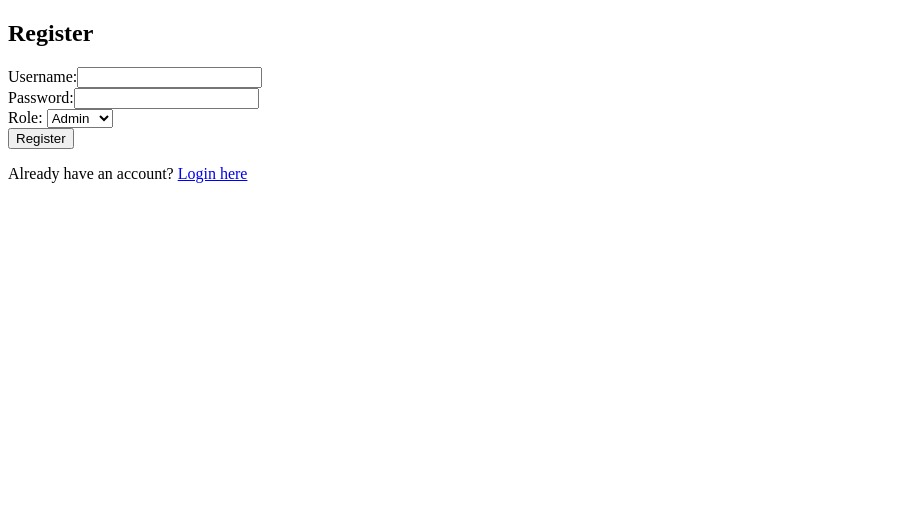
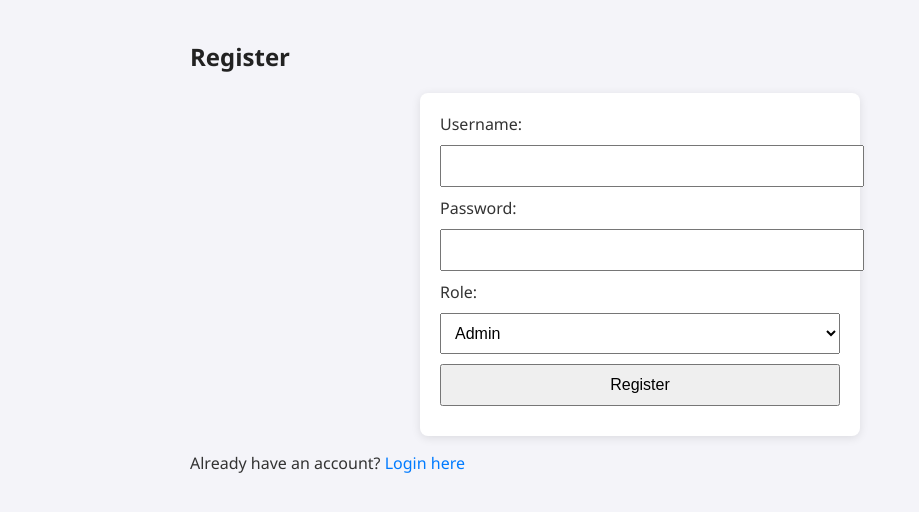
Before and after one commit to michaelcamelio/SecAccControl_CIS5370FinalProject, a Flask app: page /register in a window 1280 px wide. Shown: the top 512 px of the page, without its empty margins (0-919 px from the left). Run offline with Flask 3, Linux system fonts and the light colour scheme.

Commit message:
css style applied & overall comments added

```diff
--- a/app/data.py
+++ b/app/data.py
@@ -1,10 +1,24 @@
 # Simulated sensor data
 
 sensor_data = [
+    {'timestamp': '2025-04-01 08:00', 'temperature': 22.4, 'air_quality': 35},
+    {'timestamp': '2025-04-01 09:00', 'temperature': 23.1, 'air_quality': 38},
     {'timestamp': '2025-04-01 10:00', 'temperature': 24.5, 'air_quality': 42},
     {'timestamp': '2025-04-01 11:00', 'temperature': 25.1, 'air_quality': 45},
     {'timestamp': '2025-04-01 12:00', 'temperature': 25.6, 'air_quality': 48},
     {'timestamp': '2025-04-01 13:00', 'temperature': 26.0, 'air_quality': 50},
     {'timestamp': '2025-04-01 14:00', 'temperature': 26.3, 'air_quality': 49},
     {'timestamp': '2025-04-01 15:00', 'temperature': 27.1, 'air_quality': 53},
+    {'timestamp': '2025-04-01 16:00', 'temperature': 27.8, 'air_quality': 55},
+    {'timestamp': '2025-04-01 17:00', 'temperature': 28.0, 'air_quality': 58},
+    {'timestamp': '2025-04-01 18:00', 'temperature': 27.5, 'air_quality': 57},
+    {'timestamp': '2025-04-01 19:00', 'temperature': 26.9, 'air_quality': 54},
+    {'timestamp': '2025-04-01 20:00', 'temperature': 25.5, 'air_quality': 52},
+    {'timestamp': '2025-04-01 21:00', 'temperature': 24.8, 'air_quality': 50},
+    {'timestamp': '2025-04-01 22:00', 'temperature': 24.1, 'air_quality': 47},
+    {'timestamp': '2025-04-01 23:00', 'temperature': 23.4, 'air_quality': 45},
+    {'timestamp': '2025-04-02 00:00', 'temperature': 22.9, 'air_quality': 42},
+    {'timestamp': '2025-04-02 01:00', 'temperature': 22.2, 'air_quality': 40},
+    {'timestamp': '2025-04-02 02:00', 'temperature': 21.6, 'air_quality': 38},
+    {'timestamp': '2025-04-02 03:00', 'temperature': 21.0, 'air_quality': 36}
 ]
--- a/app/main.py
+++ b/app/main.py
@@ -1,21 +1,22 @@
-# Flask app with routing + RBAC logic
-
+# Framework Set-up
 from flask import Flask, render_template, request, redirect, session, url_for
 from data import sensor_data
 
+# Flask app
 app = Flask(__name__)
-app.secret_key = 'supersecretkey'  # Replace with a real key in production
+app.secret_key = 'secretkey'
 
-# Simulated users and roles stored in-memory
+# User Simulation
 users = {
-    'admin': {'password': 'admin123', 'role': 'Admin'},
-    'analyst': {'password': 'analyst123', 'role': 'Analyst'},
-    'guest': {'password': 'guest123', 'role': 'Guest'}
+    'Michael': {'password': 'admin123', 'role': 'Admin'},
+    'Ann': {'password': 'analyst123', 'role': 'Analyst'},
+    'Robert': {'password': 'guest123', 'role': 'Guest'}
 }
 
 def save_user(username, password, role):
     users[username] = {'password': password, 'role': role}
 
+# Login Page
 @app.route('/')
 def home():
     return render_template('login.html')
@@ -31,6 +32,7 @@ def login():
         return redirect(url_for('dashboard'))
     return render_template('login.html', error='Invalid credentials')
 
+# Register Page
 @app.route('/register', methods=['GET', 'POST'])
 def register():
     if request.method == 'POST':
@@ -43,6 +45,7 @@ def register():
         return redirect(url_for('home'))
     return render_template('register.html')
 
+# Dashboard Page
 @app.route('/dashboard')
 def dashboard():
     if 'username' not in session:
@@ -58,11 +61,13 @@ def dashboard():
         return redirect(url_for('unauthorized'))
     return render_template('dashboard.html', username=session['username'], role=role, data=data)
 
+# Logout
 @app.route('/logout')
 def logout():
     session.clear()
     return redirect(url_for('home'))
 
+# Unauthorized Page
 @app.route('/unauthorized')
 def unauthorized():
     return render_template('access_denied.html')
--- a/app/templates/dashboard.html
+++ b/app/templates/dashboard.html
@@ -1,14 +1,15 @@
-<!-- templates/dashboard.html -->
 <!DOCTYPE html>
 <html>
 <head>
     <title>Dashboard</title>
+    <link rel="stylesheet" href="{{ url_for('static', filename='style.css') }}">
 </head>
 <body>
+    <div class="container">
         <h2>Welcome, {{ username }} ({{ role }})</h2>
         <a href="/logout">Logout</a>
         <h3>Sensor Data</h3>
-    <table border="1">
+        <table>
             <tr>
                 <th>Timestamp</th>
                 <th>Temperature (°C)</th>
@@ -22,5 +23,6 @@
             </tr>
             {% endfor %}
         </table>
+    </div>
 </body>
 </html>
--- a/app/templates/register.html
+++ b/app/templates/register.html
@@ -1,25 +1,27 @@
-<!-- templates/register.html -->
 <!DOCTYPE html>
 <html>
 <head>
     <title>Register</title>
+    <link rel="stylesheet" href="{{ url_for('static', filename='style.css') }}">
 </head>
 <body>
+    <div class="container">
         <h2>Register</h2>
         {% if error %}
             <p style="color: red;">{{ error }}</p>
         {% endif %}
         <form method="POST" action="/register">
-        <label>Username:</label><input type="text" name="username" required><br>
-        <label>Password:</label><input type="password" name="password" required><br>
+            <label>Username:</label><input type="text" name="username" required>
+            <label>Password:</label><input type="password" name="password" required>
             <label>Role:</label>
             <select name="role">
                 <option value="Admin">Admin</option>
                 <option value="Analyst">Analyst</option>
                 <option value="Guest">Guest</option>
-        </select><br>
+            </select>
             <button type="submit">Register</button>
         </form>
         <p>Already have an account? <a href="/">Login here</a></p>
+    </div>
 </body>
 </html>
--- a/static/style.css
+++ b/static/style.css
@@ -0,0 +1,56 @@
+/* static/style.css */
+body {
+    font-family: 'Segoe UI', sans-serif;
+    background-color: #f4f4f9;
+    color: #333;
+    padding: 20px;
+    margin: 0;
+}
+
+h2, h3 {
+    color: #222;
+}
+
+form {
+    background: white;
+    padding: 20px;
+    border-radius: 8px;
+    box-shadow: 0 2px 10px rgba(0, 0, 0, 0.1);
+    max-width: 400px;
+    margin: auto;
+}
+
+input, select, button {
+    display: block;
+    width: 100%;
+    padding: 10px;
+    margin: 10px 0;
+    font-size: 16px;
+}
+
+table {
+    border-collapse: collapse;
+    width: 100%;
+    background: white;
+    margin-top: 50px;
+}
+
+th, td {
+    border: 1px solid #ccc;
+    padding: 10px;
+    text-align: center;
+}
+
+th {
+    background-color: #e3e3e3;
+}
+
+a {
+    color: #007bff;
+    text-decoration: none;
+}
+
+.container {
+    max-width: 900px;
+    margin: auto;
+}
```
Also changed, not shown: app/templates/access_denied.html (+6 -4 lines), app/templates/login.html (+5 -3 lines). Lines whose indentation alone changed are shown as unchanged.
